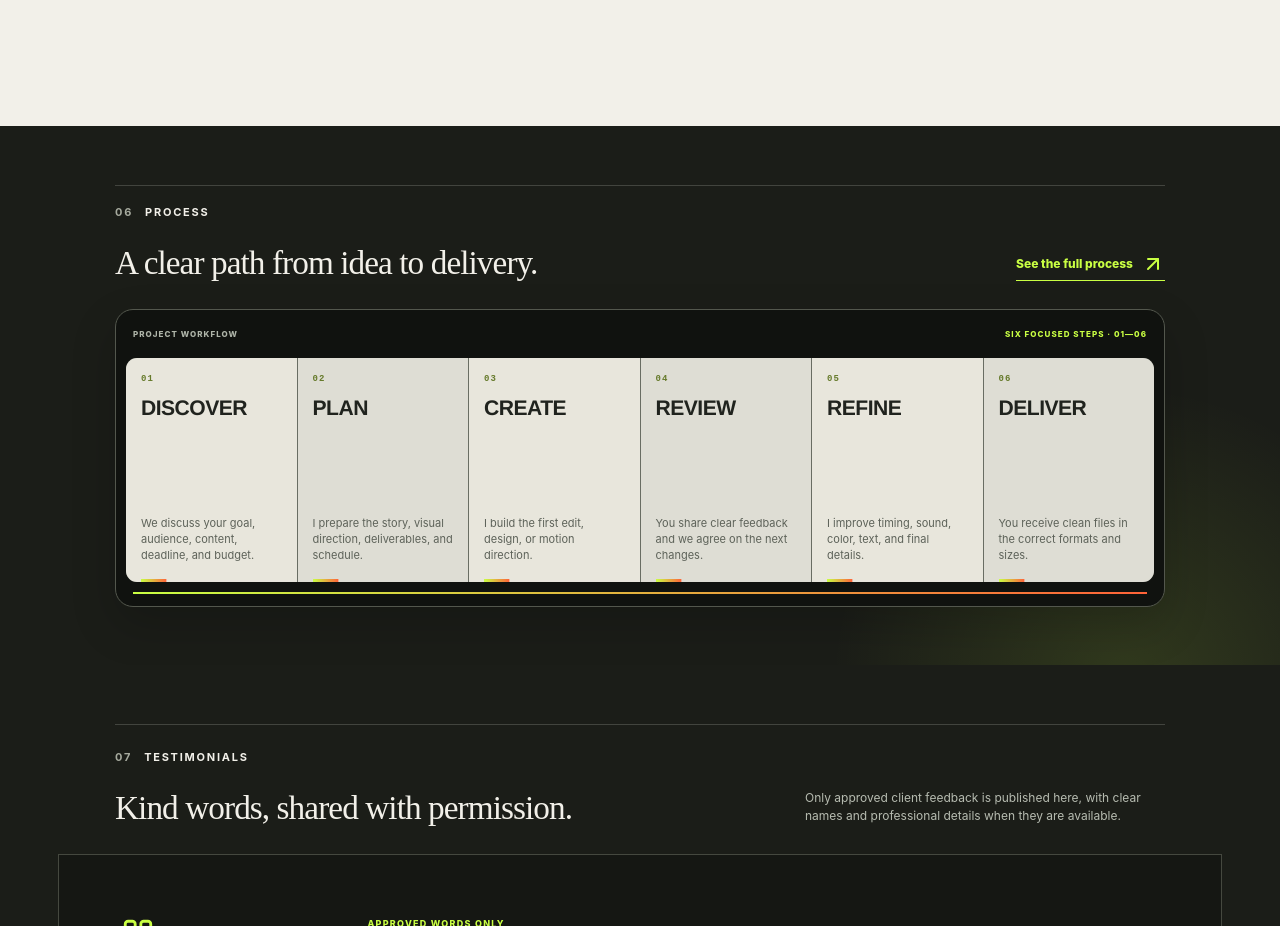
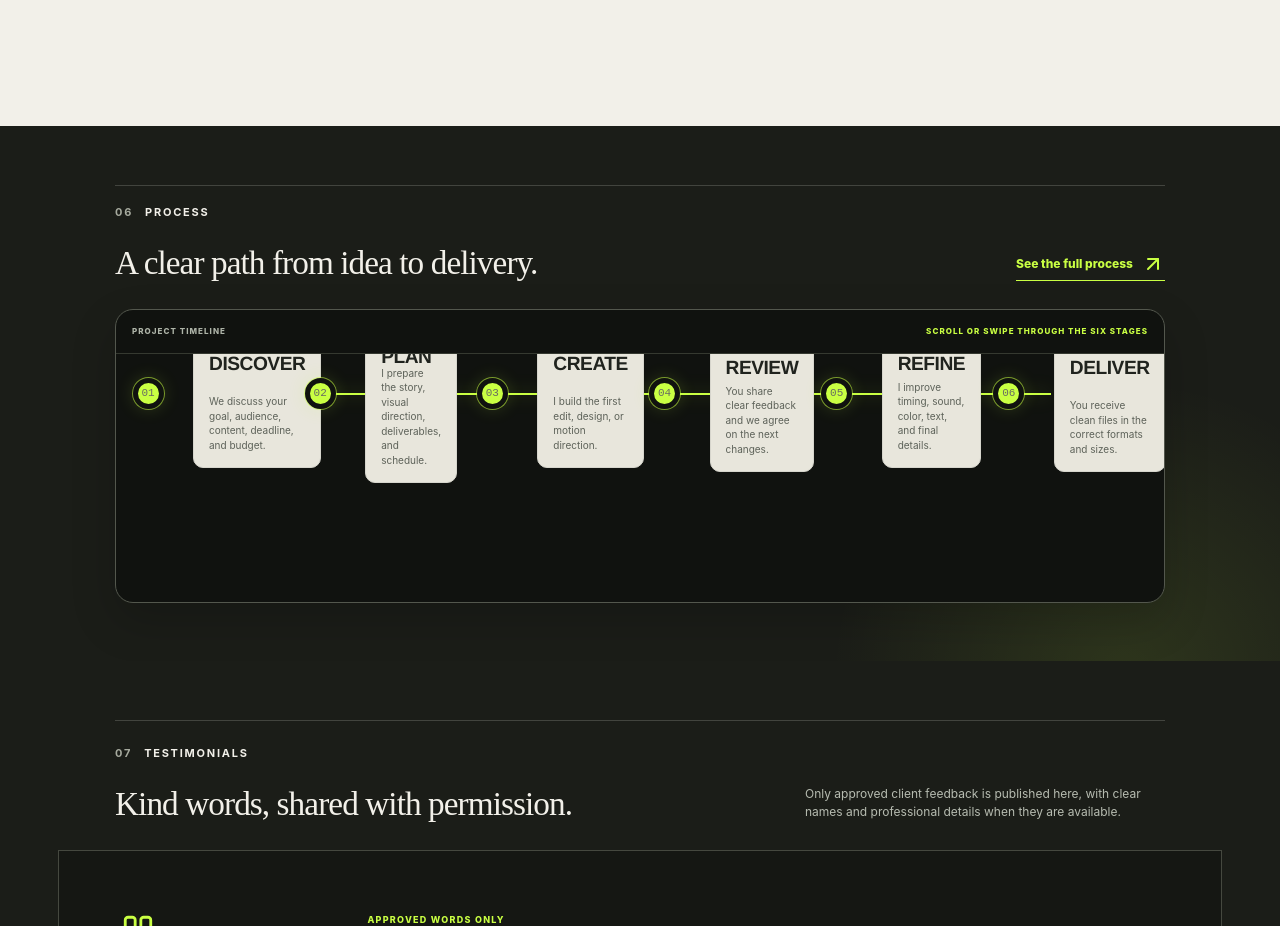
Before and after one commit to OrkoBiswas/orko, a Next.js app: page / in a window 1280 px wide. Shown: the part 10325-11251 px from the top of the page. Built offline with nearby package versions, Linux system fonts and the light colour scheme.

Commit message:
Replace process reel with animated timeline

```diff
--- a/app/globals.css
+++ b/app/globals.css
@@ -1137,7 +1137,6 @@ html { scroll-padding-top: 76px; }
 .testimonial-slide.has-testimonial-media:nth-child(even) .testimonial-copy { grid-column: 1; grid-row: 1; }
 .testimonial-media { position: relative; z-index: 1; min-width: 0; min-height: 100%; overflow: hidden; border-radius: 11px; background: #171914; }
 .testimonial-media::before { content: ""; position: absolute; z-index: 2; inset: auto 0 0; height: 34%; background: linear-gradient(180deg, rgba(201,255,67,0), rgba(201,255,67,.12) 48%, rgba(9,10,8,.42)); pointer-events: none; }
-.testimonial-slide:nth-child(3n) .testimonial-media::before { background: linear-gradient(180deg, rgba(255,99,56,0), rgba(255,99,56,.12) 48%, rgba(9,10,8,.42)); }
 .testimonial-media::after { content: ""; position: absolute; z-index: 3; inset: 0; border: 1px solid rgba(255,255,255,.12); border-radius: inherit; pointer-events: none; }
 .testimonial-media img, .testimonial-media video { width: 100%; height: 100%; min-height: 230px; display: block; object-fit: cover; }
 .testimonial-media video { object-fit: contain; background: #0a0b09; }
@@ -1157,29 +1156,30 @@ html { scroll-padding-top: 76px; }
 .testimonial-dots button { width: 22px; height: 34px; }
 .testimonial-buttons button { width: 34px; height: 34px; border-radius: 50%; }
 
-/* Compact process reel, visually paired with the testimonial strip */
+/* Single-color animated project timeline */
 .process-showcase { position: relative; isolation: isolate; overflow: hidden; padding-block: clamp(44px, 4.6vw, 68px); color: var(--paper); background: var(--ink-3); }
-.process-showcase::before { content: ""; position: absolute; z-index: -1; right: -12%; bottom: -60%; width: 48%; aspect-ratio: 1; border-radius: 50%; background: radial-gradient(circle, rgba(201,255,67,.13), rgba(201,255,67,0) 68%); pointer-events: none; }
+.process-showcase::before { content: ""; position: absolute; z-index: -1; right: -12%; bottom: -60%; width: 48%; aspect-ratio: 1; border-radius: 50%; background: radial-gradient(circle, rgba(201,255,67,.11), rgba(201,255,67,0) 68%); pointer-events: none; }
 .process-showcase .section-heading, .process-stage { width: min(100%, 1050px); margin-inline: auto; }
 .process-showcase .section-heading { grid-template-columns: 1.25fr .75fr; gap: clamp(30px, 5vw, 72px); margin-bottom: clamp(20px, 2.4vw, 28px); padding-top: 18px; border-top-color: var(--line-dark); }
 .process-showcase .section-heading h2 { max-width: 600px; color: var(--paper); font-family: var(--serif); font-size: clamp(1.75rem, 2.6vw, 2.7rem); font-weight: 400; line-height: 1.08; letter-spacing: -.028em; text-transform: none; }
 .process-showcase .section-heading .text-link { justify-self: end; align-self: end; color: var(--accent); }
-.process-stage { padding: 10px; border: 1px solid #53574d; border-radius: 18px; background: #10120f; box-shadow: 0 18px 45px rgba(0,0,0,.18); transform-origin: 50% 100%; }
-.process-track-head { min-height: 38px; display: flex; justify-content: space-between; align-items: center; gap: 20px; padding: 0 7px 10px; color: #aeb4a8; font-size: 8px; font-weight: 800; letter-spacing: .13em; text-transform: uppercase; }
+.process-stage { overflow: hidden; border: 1px solid #53574d; border-radius: 18px; background: #10120f; box-shadow: 0 18px 45px rgba(0,0,0,.18); transform-origin: 50% 100%; }
+.process-track-head { min-height: 44px; display: flex; justify-content: space-between; align-items: center; gap: 20px; padding: 0 16px; color: #aeb4a8; border-bottom: 1px solid #353930; font-size: 8px; font-weight: 800; letter-spacing: .13em; text-transform: uppercase; }
 .process-track-head span:last-child { color: var(--accent); }
-.process-showcase .process-list { display: grid; grid-template-columns: repeat(6, minmax(0, 1fr)); gap: 1px; overflow: hidden; margin: 0; padding: 0; border: 0; border-radius: 11px; background: #696d63; perspective: 900px; }
-.process-showcase .process-list li { position: relative; min-width: 0; min-height: 224px; display: flex; flex-direction: column; align-items: stretch; gap: 12px; padding: 17px 15px 18px; border: 0; color: #20231e; background: #e8e6dc; transform-origin: 50% 100%; transition: color .25s ease, background .25s ease, transform .25s ease; }
-.process-showcase .process-list li:nth-child(even) { background: #deddd4; }
-.process-showcase .process-list li:hover { z-index: 1; color: #edf0e7; background: #263029; transform: translateY(-5px); }
-.process-showcase .process-list li > span { color: #667a2b; font: 800 9px/1 monospace; letter-spacing: .12em; }
-.process-showcase .process-list li:hover > span { color: var(--accent); }
-.process-showcase .process-list h3 { margin: 2px 0 0; font-size: clamp(1.2rem, 1.65vw, 1.58rem); font-weight: 780; line-height: .92; letter-spacing: -.025em; text-transform: uppercase; }
-.process-showcase .process-list p { max-width: none; margin: auto 0 0; color: #5d6259; font-size: 11px; line-height: 1.48; }
-.process-showcase .process-list li:hover p { color: #bdc3b7; }
-.process-showcase .process-list i { position: absolute; inset: auto 15px 0; width: auto; height: 3px; background: linear-gradient(90deg, var(--accent), var(--orange)); transform: scaleX(.18); transform-origin: left; transition: transform .35s cubic-bezier(.2,.8,.2,1); }
-.process-showcase .process-list li:hover i { transform: scaleX(1); }
-.process-progress { height: 2px; margin: 10px 7px 2px; overflow: hidden; background: #33372f; }
-.process-progress span { display: block; width: 100%; height: 100%; background: linear-gradient(90deg, var(--accent), var(--orange)); transform-origin: left; }
+.process-timeline { overflow-x: auto; overscroll-behavior-inline: contain; scrollbar-width: thin; scrollbar-color: var(--accent) #292c26; }
+.process-timeline:focus-visible { outline-offset: -4px; }
+.process-timeline-canvas { position: relative; width: 100%; min-width: 920px; padding: 24px 14px 14px; }
+.process-line { position: absolute; z-index: 0; left: calc(100% / 12 + 14px); right: calc(100% / 12 + 14px); top: 39px; height: 1px; background: #4a4f45; }
+.process-line span { display: block; width: 100%; height: 2px; background: var(--accent); box-shadow: 0 0 18px rgba(201,255,67,.35); transform-origin: left; }
+.process-showcase .process-list { position: relative; z-index: 1; display: grid; grid-template-columns: repeat(6, minmax(0, 1fr)); gap: 13px; margin: 0; padding: 0; border: 0; background: transparent; list-style: none; perspective: 900px; }
+.process-showcase .process-list li { min-width: 0; min-height: 210px; display: grid; grid-template-rows: 31px 1fr; gap: 15px; justify-items: center; padding: 0; border: 0; background: transparent; }
+.process-node { width: 31px; height: 31px; display: grid; place-items: center; color: var(--ink); border: 5px solid #10120f; border-radius: 50%; background: var(--accent); box-shadow: 0 0 0 1px rgba(201,255,67,.55), 0 0 18px rgba(201,255,67,.16); font: 850 8px/1 monospace; transform-origin: center; }
+.process-card { width: 100%; min-height: 150px; display: flex; flex-direction: column; padding: 15px; border: 1px solid #d6d5cc; border-radius: 10px; color: #20231e; background: #e8e6dc; transform-origin: 50% 0; transition: border-color .25s ease, background .25s ease, transform .25s ease; }
+.process-showcase .process-list li:nth-child(even) .process-card { margin-top: 8px; }
+.process-card:hover { border-color: var(--accent); background: var(--paper); transform: translateY(-5px); }
+.process-card small { color: #667a2b; font-size: 7px; font-weight: 850; letter-spacing: .13em; text-transform: uppercase; }
+.process-showcase .process-list h3 { margin: 10px 0 0; font-size: clamp(1.15rem, 1.5vw, 1.45rem); font-weight: 780; line-height: .94; letter-spacing: -.025em; text-transform: uppercase; }
+.process-showcase .process-list p { max-width: none; margin: auto 0 0; color: #5d6259; font-size: 10px; line-height: 1.45; }
 
 .admin-testimonial-record { overflow: hidden; }
 .admin-testimonial-media { padding: 18px; border: 1px solid #d7dddf; background: #eef2ef; }
@@ -1200,8 +1200,11 @@ html { scroll-padding-top: 76px; }
 @media (max-width: 900px) {
   .testimonial-slide { grid-template-columns: minmax(210px, .85fr) minmax(0, 1.15fr); }
   .testimonial-slide blockquote { font-size: clamp(1rem, 2vw, 1.34rem); }
-  .process-showcase .process-list { grid-template-columns: none; grid-auto-flow: column; grid-auto-columns: minmax(210px, 38%); overflow-x: auto; scroll-snap-type: x proximity; scrollbar-width: thin; scrollbar-color: var(--accent) #33372f; }
-  .process-showcase .process-list li { min-height: 210px; scroll-snap-align: start; }
+  .process-timeline { scroll-snap-type: x proximity; }
+  .process-timeline-canvas { width: 1420px; min-width: 1420px; }
+  .process-line { left: 124px; right: 124px; }
+  .process-showcase .process-list { grid-template-columns: repeat(6, 220px); }
+  .process-showcase .process-list li { scroll-snap-align: start; }
 }
 
 @media (max-width: 700px) {
@@ -1224,12 +1227,15 @@ html { scroll-padding-top: 76px; }
   .process-showcase .section-heading { margin-bottom: 20px; }
   .process-showcase .section-heading h2 { font-size: clamp(1.7rem, 7vw, 2.25rem); }
   .process-showcase .section-heading .text-link { width: auto; margin-top: 20px; }
-  .process-stage { padding: 8px; border-radius: 15px; }
-  .process-track-head { min-height: 34px; padding-inline: 5px; }
+  .process-stage { border-radius: 15px; }
+  .process-track-head { min-height: 40px; padding-inline: 12px; }
   .process-track-head span:last-child { display: none; }
-  .process-showcase .process-list { grid-auto-columns: minmax(220px, 78vw); border-radius: 9px; }
-  .process-showcase .process-list li { min-height: 200px; padding: 16px; }
-  .process-showcase .process-list h3 { font-size: 1.45rem; }
+  .process-timeline-canvas { width: 1320px; min-width: 1320px; padding-inline: 12px; }
+  .process-line { left: 114px; right: 114px; }
+  .process-showcase .process-list { grid-template-columns: repeat(6, 205px); gap: 13px; }
+  .process-showcase .process-list li { min-height: 198px; }
+  .process-card { min-height: 140px; }
+  .process-showcase .process-list h3 { font-size: 1.35rem; }
   .admin-testimonial-media-head { align-items: flex-start; flex-direction: column; }
   .admin-media-attach { width: 100%; justify-content: center; }
   .admin-testimonial-preview { aspect-ratio: 4 / 3; }
--- a/app/page.tsx
+++ b/app/page.tsx
@@ -90,9 +90,13 @@ export default async function Home() {
       <section className="process-preview process-showcase section-shell" data-process-sequence>
         <div className="section-heading"><div><p className="eyebrow"><span>06</span>Process</p><h2>A clear path from idea to delivery.</h2></div><Link className="text-link" href="/process">See the full process <ArrowUpRight aria-hidden="true" /></Link></div>
         <div className="process-stage" data-process-stage>
-          <div className="process-track-head"><span>Project workflow</span><span>Six focused steps · 01—06</span></div>
-          <ol className="process-list" data-process-rail tabIndex={0} aria-label="Six project process steps">{[["Discover","We discuss your goal, audience, content, deadline, and budget."],["Plan","I prepare the story, visual direction, deliverables, and schedule."],["Create","I build the first edit, design, or motion direction."],["Review","You share clear feedback and we agree on the next changes."],["Refine","I improve timing, sound, color, text, and final details."],["Deliver","You receive clean files in the correct formats and sizes."]].map(([title,copy], index) => <li key={title} data-process-step><span>0{index + 1}</span><h3>{title}</h3><p>{copy}</p><i /></li>)}</ol>
-          <div className="process-progress" aria-hidden="true"><span data-process-progress /></div>
+          <div className="process-track-head"><span>Project timeline</span><span>Scroll or swipe through the six stages</span></div>
+          <div className="process-timeline" tabIndex={0} role="region" aria-label="Six-stage project timeline">
+            <div className="process-timeline-canvas">
+              <div className="process-line" aria-hidden="true"><span data-process-progress /></div>
+              <ol className="process-list">{[["Discover","We discuss your goal, audience, content, deadline, and budget."],["Plan","I prepare the story, visual direction, deliverables, and schedule."],["Create","I build the first edit, design, or motion direction."],["Review","You share clear feedback and we agree on the next changes."],["Refine","I improve timing, sound, color, text, and final details."],["Deliver","You receive clean files in the correct formats and sizes."]].map(([title,copy], index) => <li key={title} data-process-step><span className="process-node" data-process-node aria-hidden="true">0{index + 1}</span><div className="process-card" data-process-card><small>Stage 0{index + 1}</small><h3>{title}</h3><p>{copy}</p></div></li>)}</ol>
+            </div>
+          </div>
         </div>
       </section>
 
```
Also changed, not shown: components/MotionProvider.tsx (+6 -4 lines).
